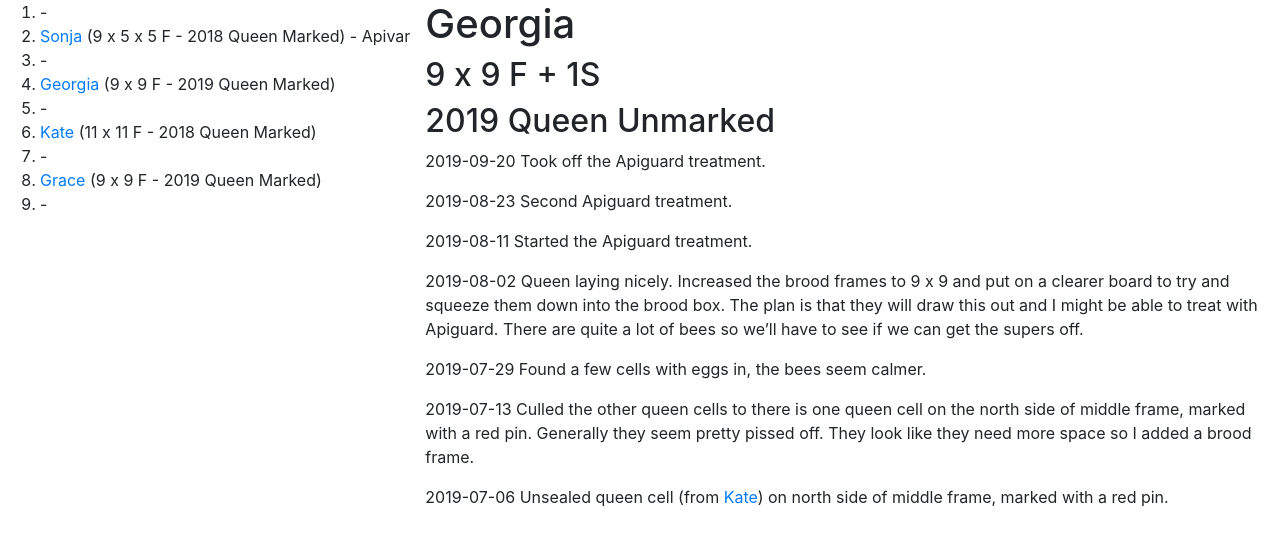
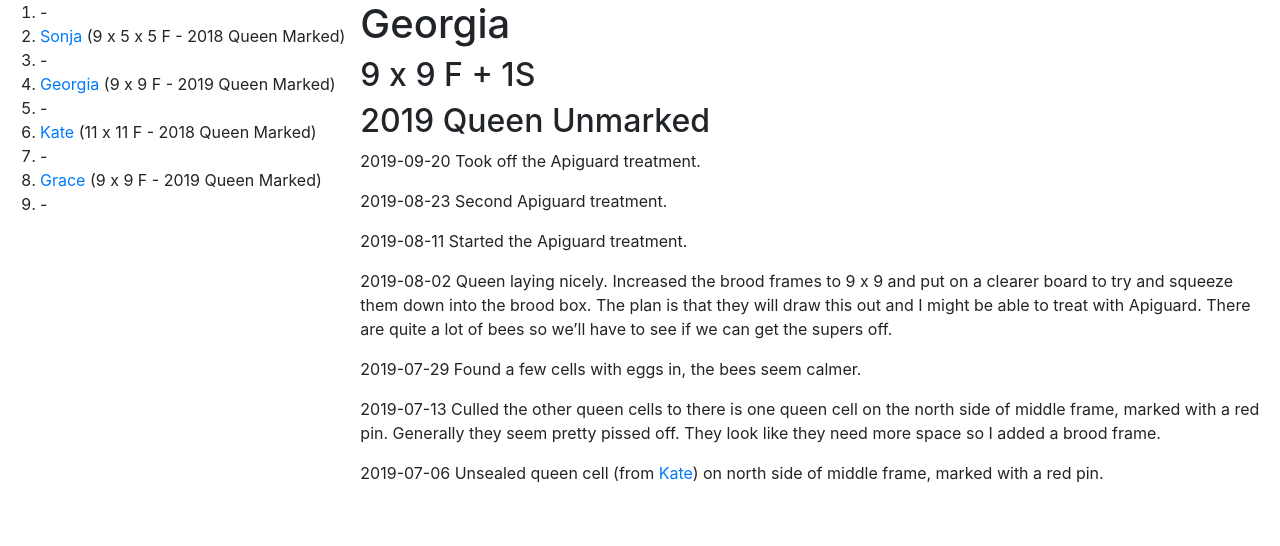
Before and after one commit to joejcollins/rhapsody-angel, a Jekyll site: the page built from queens/georgia.md, in a window 1280 px wide. Shown: the top 546 px of the page. Built offline with Jekyll 4.4.1, drawn with Linux system fonts in a browser that asks for light colours; our own code applies the rules of GitHub Pages for plain Markdown files.

Commit message:
Apivar off

```diff
--- a/_includes/apiary.md
+++ b/_includes/apiary.md
@@ -1,5 +1,5 @@
 1. -
-1. [Sonja]({{ site.baseurl }}/queens/sonja/) (9 x 5 x 5 F - 2018 Queen Marked) - Apivar
+1. [Sonja]({{ site.baseurl }}/queens/sonja/) (9 x 5 x 5 F - 2018 Queen Marked)
 1. -
 1. [Georgia]({{ site.baseurl }}/queens/georgia/) (9 x 9 F - 2019 Queen Marked)
 1. -
```
Also changed, not shown: queens/sonja.md (+2 -0 lines).
